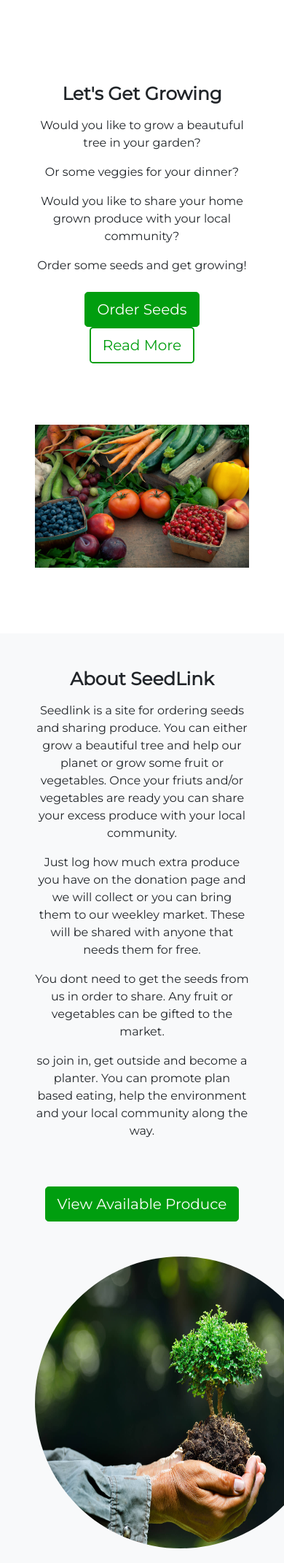
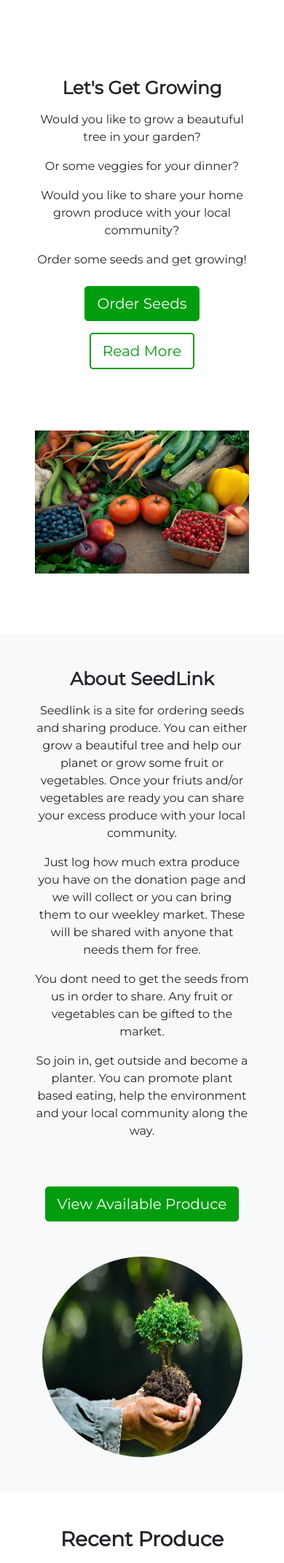
Before and after one commit to tindyc/seedlink, a Flask app: page / in a window 390 px wide; the page is wider, and only the part inside the window is pictured. Shown: the part 98-2240 px from the top of that part at 73% size. Run offline with Flask 2, Linux system fonts and the light colour scheme; data that the repository does not hold is empty; some libraries are stand-ins or nearby versions.

Commit message:
update to syle on landing page

```diff
--- a/static/css/style.css
+++ b/static/css/style.css
@@ -49,6 +49,10 @@
     border-color: #009E0F;
 }
 
+.button-bottom {
+    margin-bottom: 1rem;
+    }
+
 /* Header */
 .navbar-brand {
     color: #009E0F !important;
@@ -73,6 +77,13 @@
 .tree-img {
     width: 400px;
     height: 400px;
+}
+
+@media only screen and (max-width: 846px) {
+    .tree-img {
+        width: 275px;
+        height: 275px;
+    }
 }
 
 #main-section {
--- a/templates/index.html
+++ b/templates/index.html
@@ -9,8 +9,8 @@
             <p>Would you like to share your home grown produce with your local community?</p>
             <p>Order some seeds and get growing!</p>
             <div class="mt-4">
-                <a href="{{ url_for('order_seeds') }}" class="btn btn-lg btn-success mx-1">Order Seeds</a>
-                <a href="#about" class="btn btn-lg btn-outline-success border-2 mx-1">Read More</a>
+                <a href="{{ url_for('order_seeds') }}" class="btn btn-lg btn-success mx-1 button-bottom">Order Seeds</a>
+                <a href="#about" class="btn btn-lg btn-outline-success border-2 mx-1 button-bottom">Read More</a>
             </div>
 
         </div>
@@ -41,7 +41,7 @@
                 You dont need to get the seeds from us in order to share.
                 Any fruit or vegetables can be gifted to the market.
             </p>
-            <p>so join in, get outside and become a planter. You can promote plan based eating,
+            <p>So join in, get outside and become a planter. You can promote plant based eating,
                 help the environment and your local community along the way.
             </p>
             <a href="{{ url_for('marketplace') }}" class="btn btn-lg btn-success mx-1 m-5">View Available Produce</a>
```
